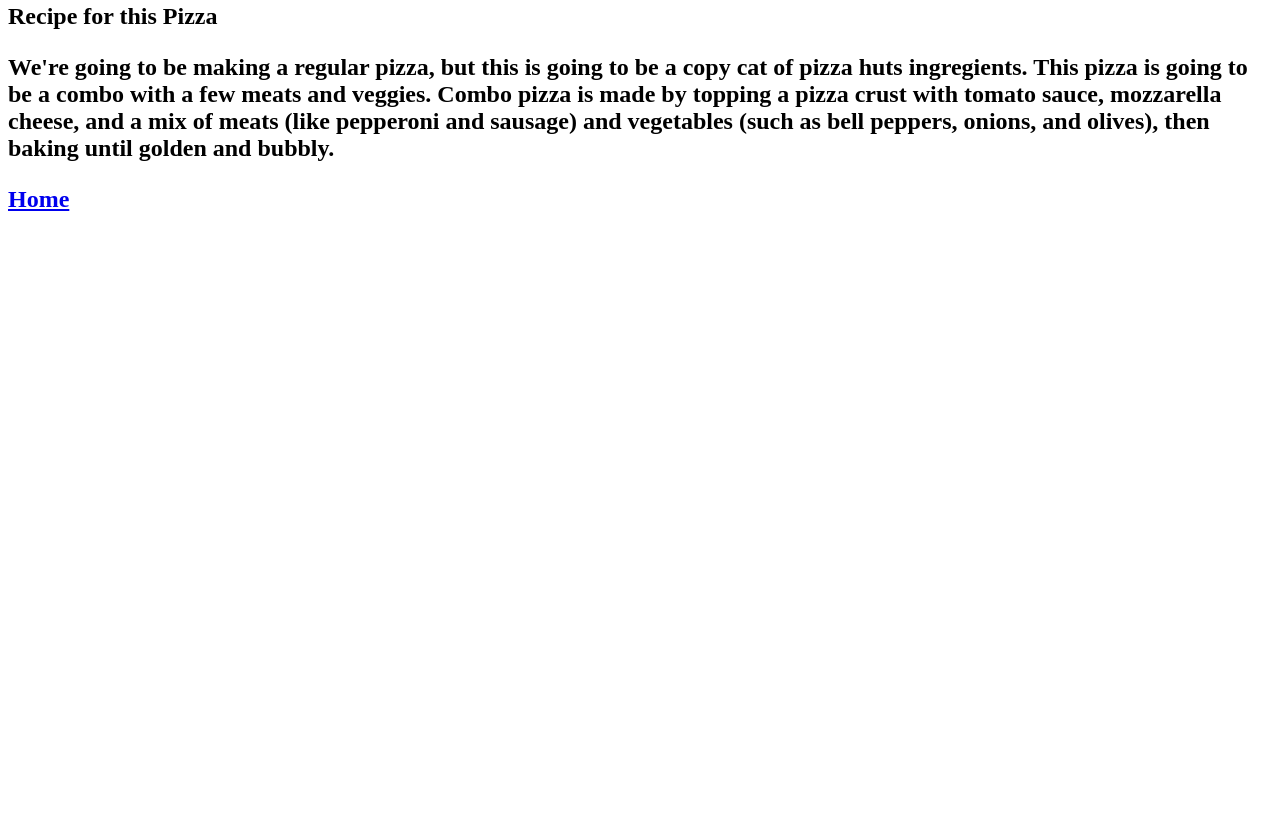
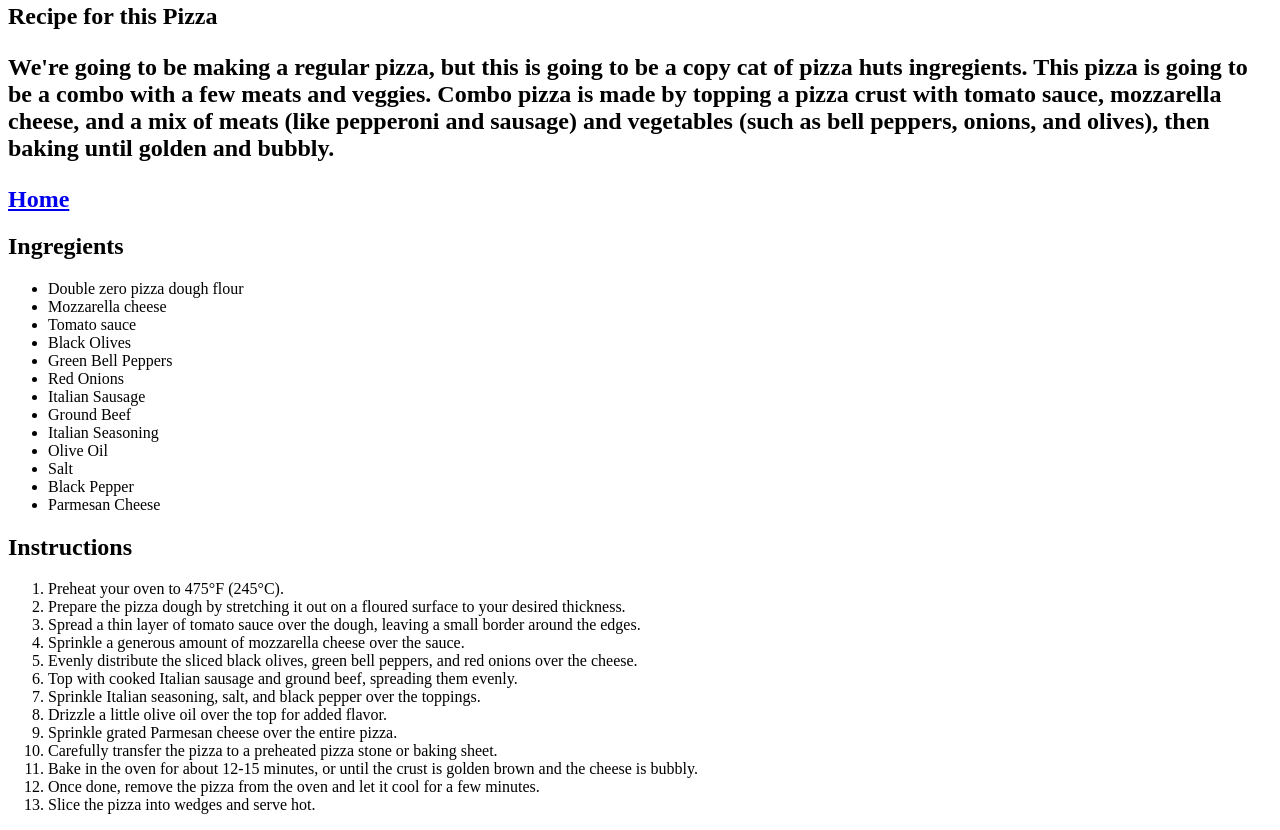
Before and after one commit to anotherdevv/odin-recipes, a plain HTML site: page recipes/pizza.html in a window 1280 px wide. Shown: the part 301-1131 px from the top of the page. Before the commit the page ends 800 px from the top, so only its background shows below. Drawn offline with Linux system fonts and the light colour scheme.

Commit message:
this is all addition of ingregients and steps to make a pizza

```diff
--- a/recipes/pizza.html
+++ b/recipes/pizza.html
@@ -20,6 +20,39 @@
             and a mix of meats (like pepperoni and sausage) and vegetables (such as bell peppers, onions, and olives), then baking until golden and bubbly.</p>
     <a href="../index.html">Home</a>
 
+<!-- This is the start of the Ingregients and list of steps -->
+<h2>Ingregients</h2>
+    <ul>
+        <li>Double zero pizza dough flour</li>
+        <li>Mozzarella cheese</li>
+        <li>Tomato sauce</li>
+        <li>Black Olives</li>
+        <li>Green Bell Peppers</li>
+        <li>Red Onions</li>
+        <li>Italian Sausage</li>
+        <li>Ground Beef</li>
+        <li>Italian Seasoning</li>
+        <li>Olive Oil</li>
+        <li>Salt</li>
+        <li>Black Pepper</li>
+        <li>Parmesan Cheese</li>
+    </ul>
 
+<h2>Instructions</h2>
+    <ol>
+        <li>Preheat your oven to 475°F (245°C).</li>
+        <li>Prepare the pizza dough by stretching it out on a floured surface to your desired thickness.</li>
+        <li>Spread a thin layer of tomato sauce over the dough, leaving a small border around the edges.</li>
+        <li>Sprinkle a generous amount of   mozzarella cheese over the sauce.</li>
+        <li>Evenly distribute the sliced black olives, green bell peppers, and red onions over the cheese.</li>
+        <li>Top with cooked Italian sausage and ground beef, spreading them evenly.</li>
+        <li>Sprinkle Italian seasoning, salt, and black pepper over the toppings.</li>
+        <li>Drizzle a little olive oil over the top for added flavor.</li>
+        <li>Sprinkle grated Parmesan cheese over the entire pizza.</li>
+        <li>Carefully transfer the pizza to a preheated pizza stone or baking sheet.</li>
+        <li>Bake in the oven for about 12-15 minutes, or until the crust is golden brown and the cheese is bubbly.</li>
+        <li>Once done, remove the pizza from the oven and let it cool for a few minutes.</li>
+        <li>Slice the pizza into wedges and serve hot.</li>
+    </ol>
 </body>
 </html>
```
